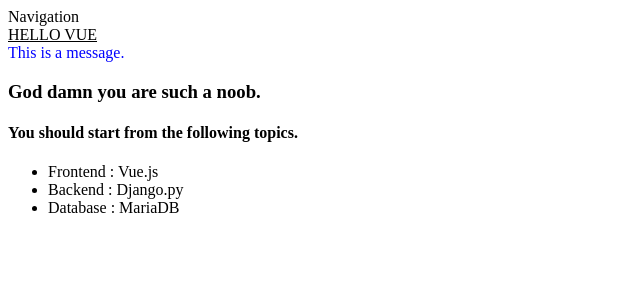
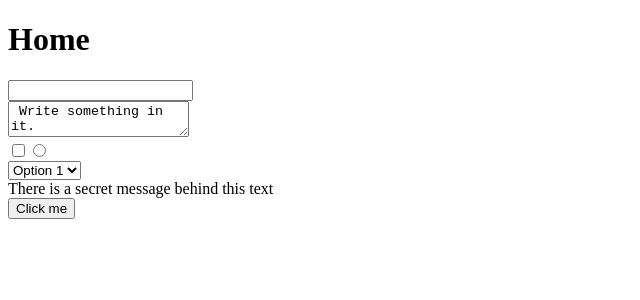
Before and after one commit to SyncMeow/Vue-Training, a Vue app: page / in a window 1280 px wide. Shown: the top 300 px of the page, without its empty margins (0-640 px from the left). Built offline with nearby package versions, Linux system fonts and the light colour scheme.

Commit message:
Input practice

```diff
--- a/src/App.vue
+++ b/src/App.vue
@@ -1,30 +1,47 @@
 <script setup>
-    let message = "<u>Hello Vue</u>";
-    let name = "content";
-    let level = 1;
-    let topics = ["JavaScript", "CSS", "HTML", "Vue.js", "Djangle", "MariaDB"];
-    let contentDict = {Frontend: "Vue.js", Backend: "Django.py", Database: "MariaDB"};
+    import {ref} from "vue";
+
+    let className = ref("plainText");
+
+    let flag = ref(0);
+
+    let handler = function() {
+        flag.value = flag.value? 0: 1;
+        className.value = className.value === "plainText"? "title highlight": "plainText";
+    };
+
+    let content = ["There is a secret message behind this text", "Congratulations You found it"];
 </script>
 
 <template>
-    <nav>Navigation</nav>
-    <main v-html = "message.toUpperCase()"></main>
-    <div :class = "name"> This is a message. </div>
-    <div v-if = "level >= 3"> You have expertised it. </div>
-    <div v-else-if = "level == 2"> You are quite good at it. </div>
-    <div v-else>
+    <main>
+        <h1>Home</h1>
+
+        <div><input type = "text" /></div>
+        <div><textarea> Write something in it. </textarea></div>
+
         <div>
-            <h3> God damn you are such a noob. </h3>
-            <h4> You should start from the following topics. </h4>
+            <input type = "checkbox" />
+            <input type = "radio" />
         </div>
-        <ul>
-            <!-- <li v-for = "(name, index) in topics">{{ index+1 }} : {{ name }}</li> -->
-            <li v-for = "(name, key) in contentDict">{{ key }} : {{ name }}</li>
-        </ul>
-    </div>
+
+        <div>
+            <select>
+                <option> Option 1 </option>
+                <option> Option 2 </option>
+            </select>
+        </div>
+
+        <div :class = "className">{{ content[flag] }}</div>
+
+        <button @click="handler">Click me</button>
+    </main>
 </template>
 
 <style scoped>
     main{background-color: white;}
+    .title{font-weight: bold;}
+    .highlight{color: red;}
     .content{color: blue;}
+
 </style>
--- a/src/main.js
+++ b/src/main.js
@@ -1,4 +1,6 @@
 import {createApp} from "vue";
+import {ref} from "vue";
+
 import App from "./App.vue";
 
 const app = createApp(App);
```
Also changed, not shown: src/views/Login.vue (added, +52 -0 lines).
